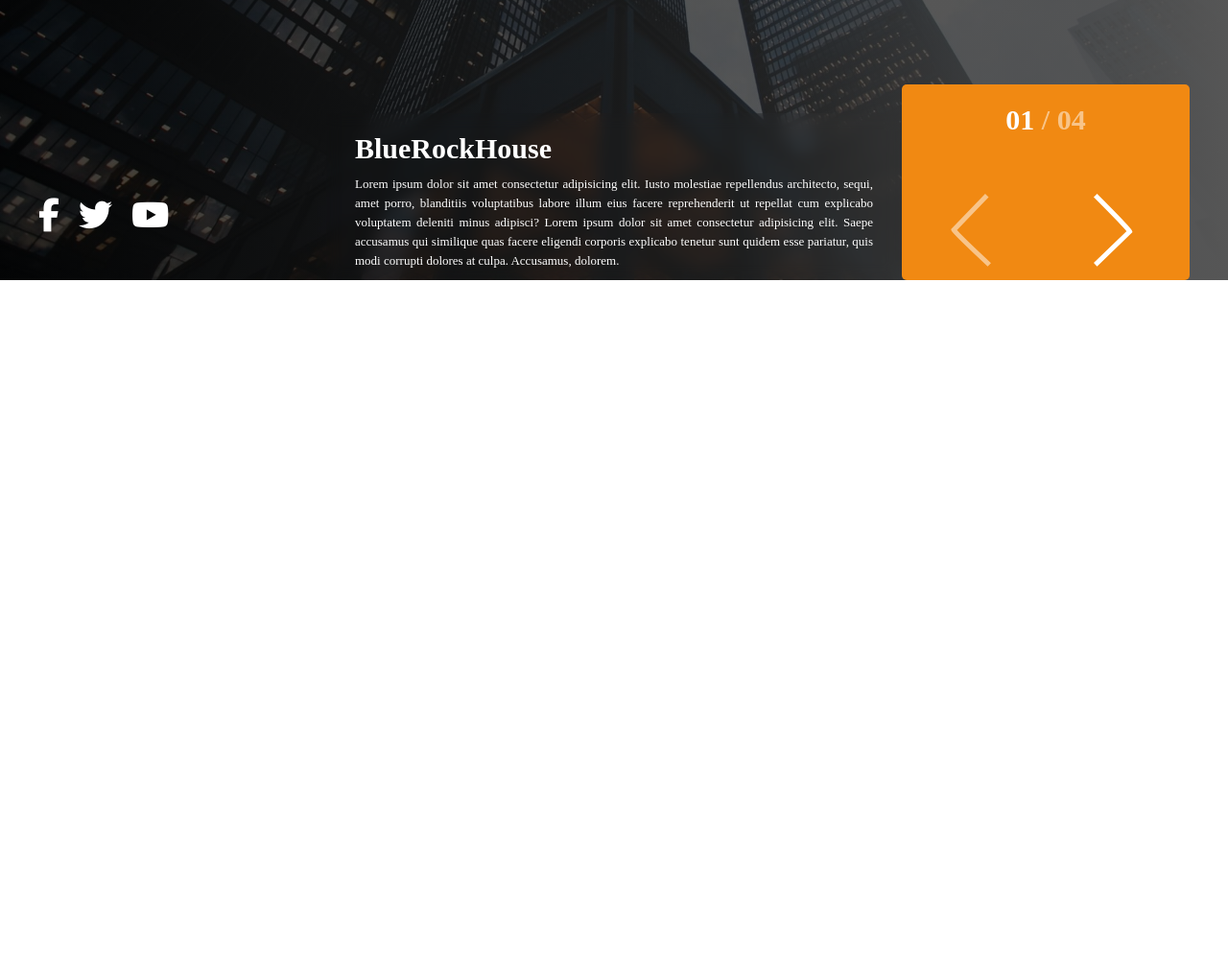
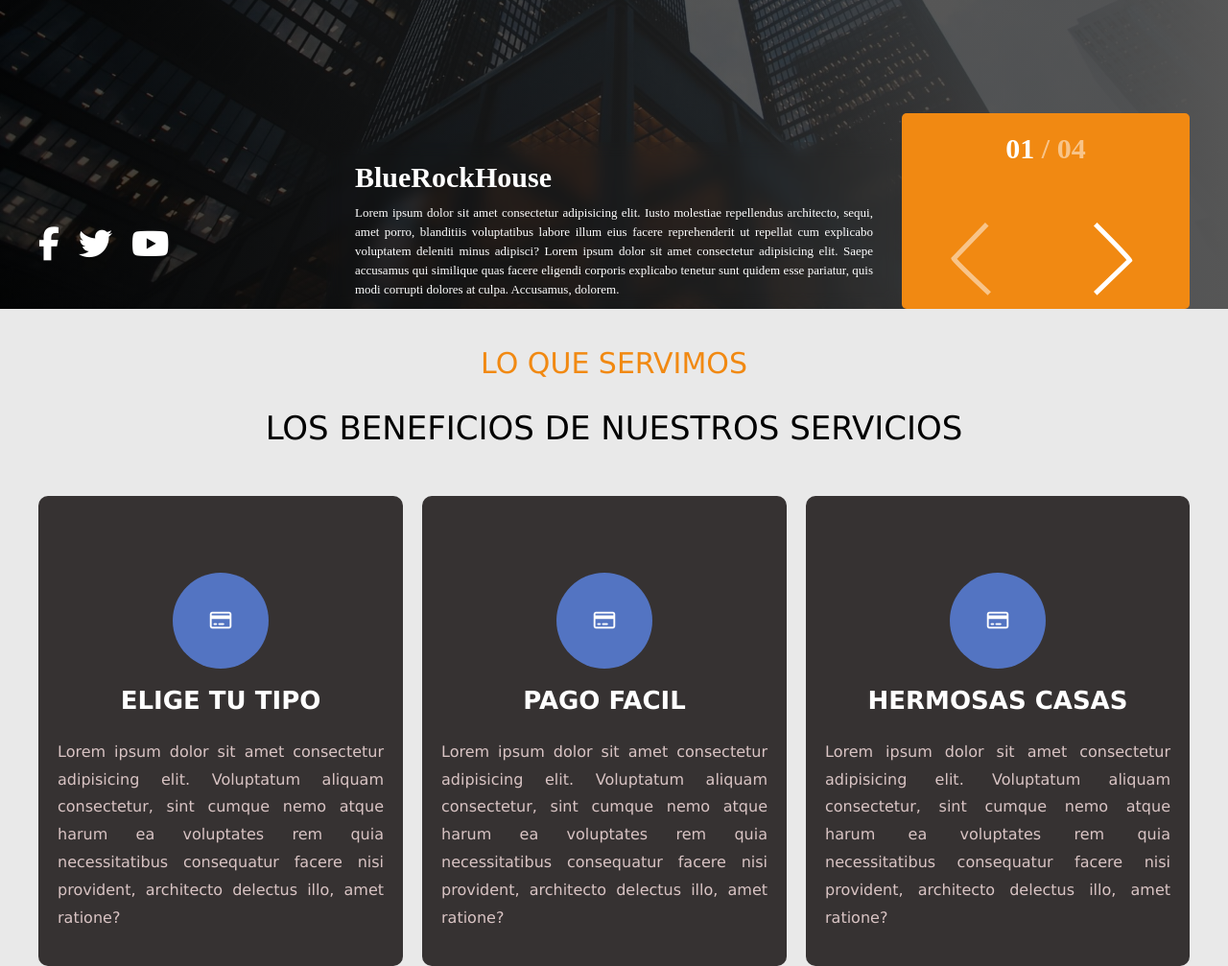
Before and after one commit to AlexisBeltran/InHouse, a website: page index.html in a window 1280 px wide. Shown: the part 500-1507 px from the top of the page at 96% size. Before the commit the page ends 800 px from the top, so only its background shows below. Drawn offline with nearby package versions, Linux system fonts and the light colour scheme.

Commit message:
Seccion  agregada

```diff
--- a/index.html
+++ b/index.html
@@ -62,7 +62,29 @@
             </div> <!--.barra-info-->
         </div> <!--.degradado-->
     </div> <!--.hero-->
-
+    <section class="fondo">
+        <div class="contenedor">
+            <h3 class="titulo">Lo que servimos</h3>
+        <h2 class="sub-titulo">Los beneficios de nuestros servicios</h2>
+        <div class="info-inhouse">
+            <div class="info-tipo">
+                <div class="icono"><i class="far fa-credit-card"></i></div>
+                <h4 class="titulo-info">Elige tu tipo</h4>
+                <p class="info-sub">Lorem ipsum dolor sit amet consectetur adipisicing elit. Voluptatum aliquam consectetur, sint cumque nemo atque harum ea voluptates rem quia necessitatibus consequatur facere nisi provident, architecto delectus illo, amet ratione?</p>
+            </div> <!--.info-tipo-->
+            <div class="info-tipo">
+                <div class="icono"><i class="far fa-credit-card"></i></div>
+                <h4 class="titulo-info">Pago facil</h4>
+                <p class="info-sub">Lorem ipsum dolor sit amet consectetur adipisicing elit. Voluptatum aliquam consectetur, sint cumque nemo atque harum ea voluptates rem quia necessitatibus consequatur facere nisi provident, architecto delectus illo, amet ratione?</p>
+            </div> <!--.info-tipo-->
+            <div class="info-tipo">
+                <div class="icono"><i class="far fa-credit-card"></i></div>
+                <h4 class="titulo-info">Hermosas Casas</h4>
+                <p class="info-sub">Lorem ipsum dolor sit amet consectetur adipisicing elit. Voluptatum aliquam consectetur, sint cumque nemo atque harum ea voluptates rem quia necessitatibus consequatur facere nisi provident, architecto delectus illo, amet ratione?</p>
+            </div> <!--.info-tipo-->
+        </div> <!--.info-inhouse-->
+        </div>
+    </section>
     <script src="https://cdnjs.cloudflare.com/ajax/libs/animejs/2.0.2/anime.min.js"></script>
     <script src="https://kit.fontawesome.com/b37004cf56.js" crossorigin="anonymous"></script>
     <script src="build/js/bundle.min.js"></script>
```
Also changed, not shown: build/css/app.css, 1 other file.
